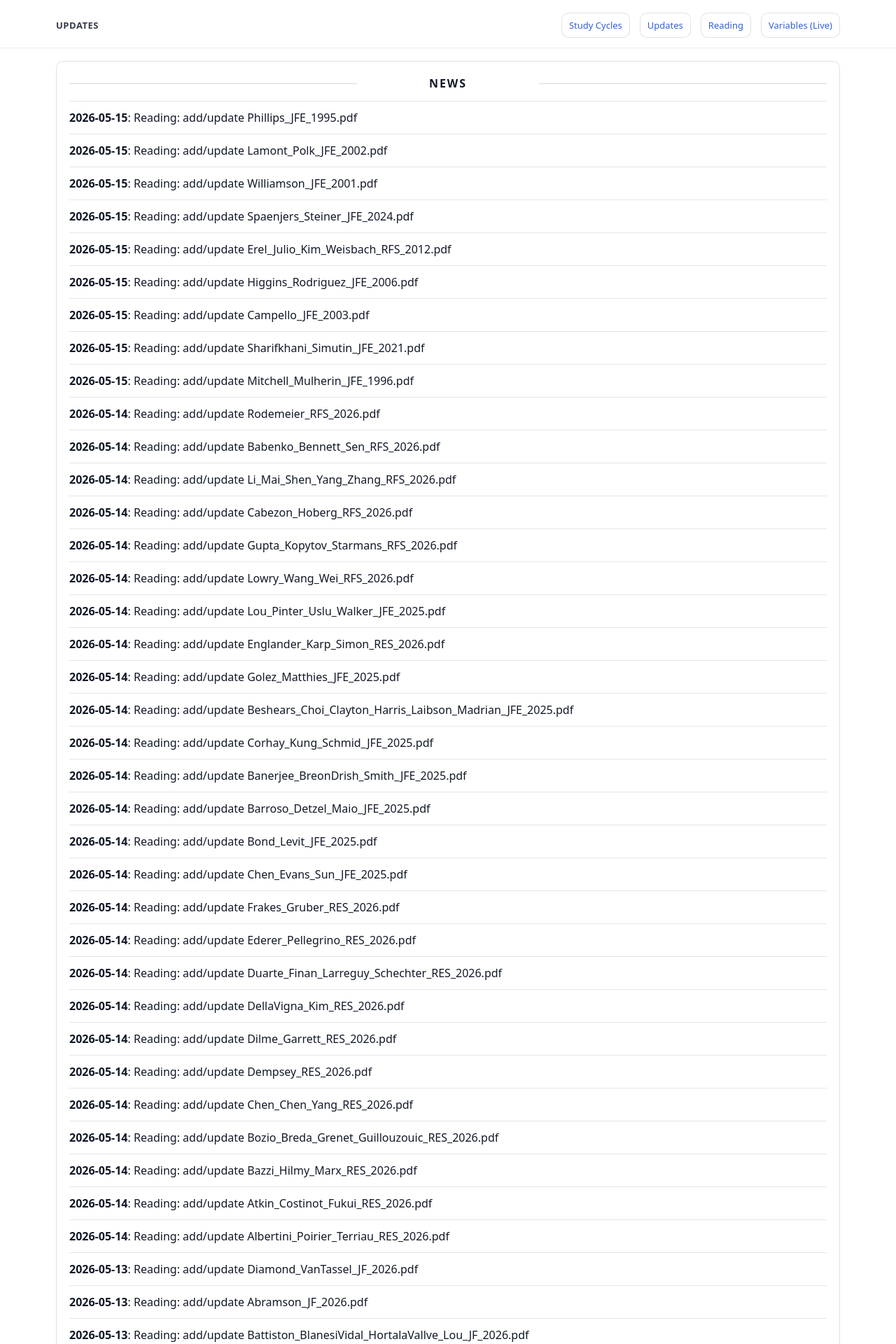
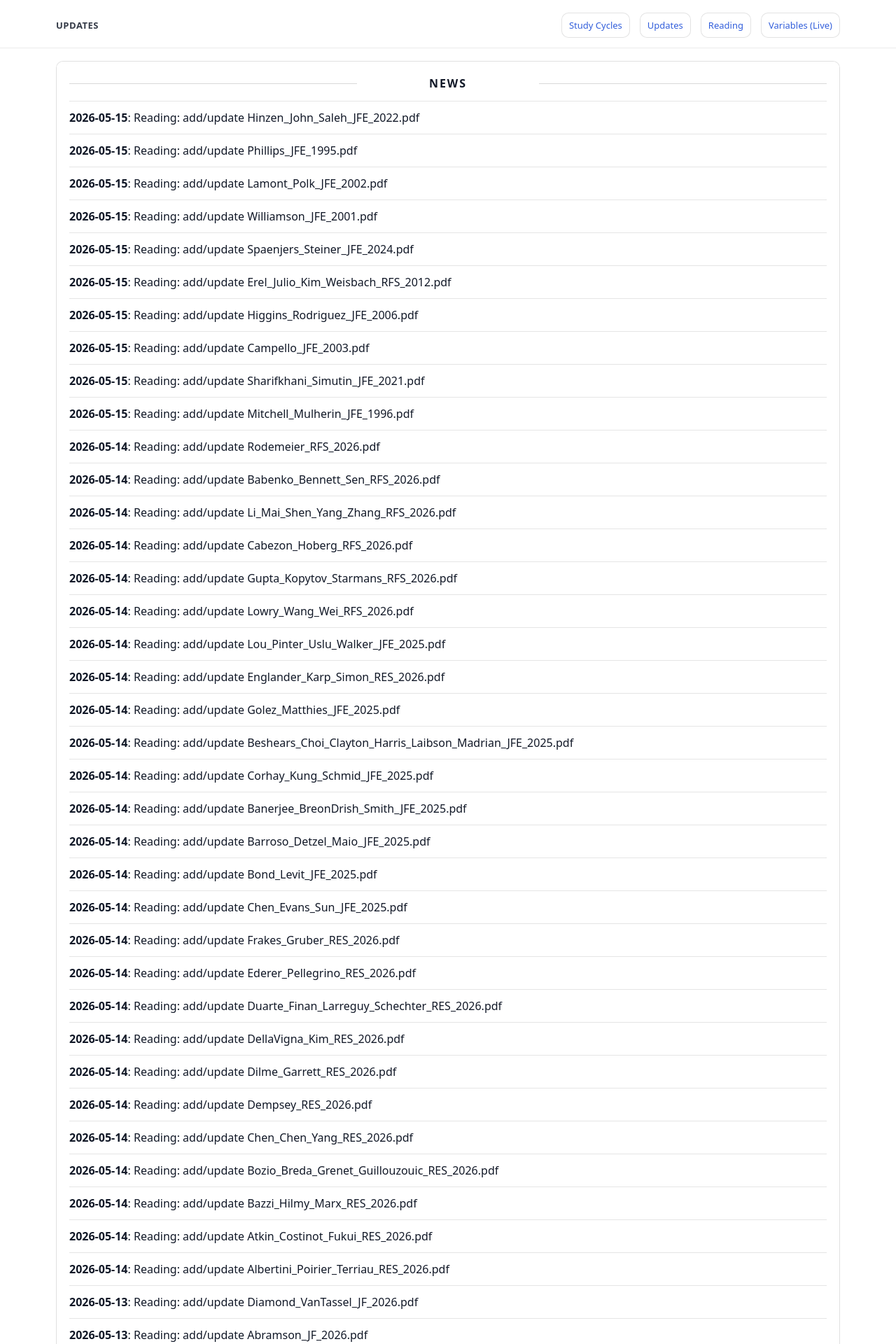
Before and after one commit to yaxinzn/study-archive, a Jekyll site: the page built from updates/index.md, in a window 1280 px wide. Shown: the top 1920 px of the page at 70% size. Built offline with Jekyll 4.4.1, drawn with Linux system fonts in a browser that asks for light colours; some of the changed text lies outside the part shown.

Commit message:
chore: update NEWS feed

```diff
--- a/_data/news.yml
+++ b/_data/news.yml
@@ -1,4 +1,7 @@
 # Auto-generated update history (sorted newest -> oldest). Do not edit manually.
+- ts: "1778840752"
+  date: "2026-05-15"
+  title: "Reading: add/update Hinzen_John_Saleh_JFE_2022.pdf"
 - ts: "1778839949"
   date: "2026-05-15"
   title: "Reading: add/update Phillips_JFE_1995.pdf"
```
